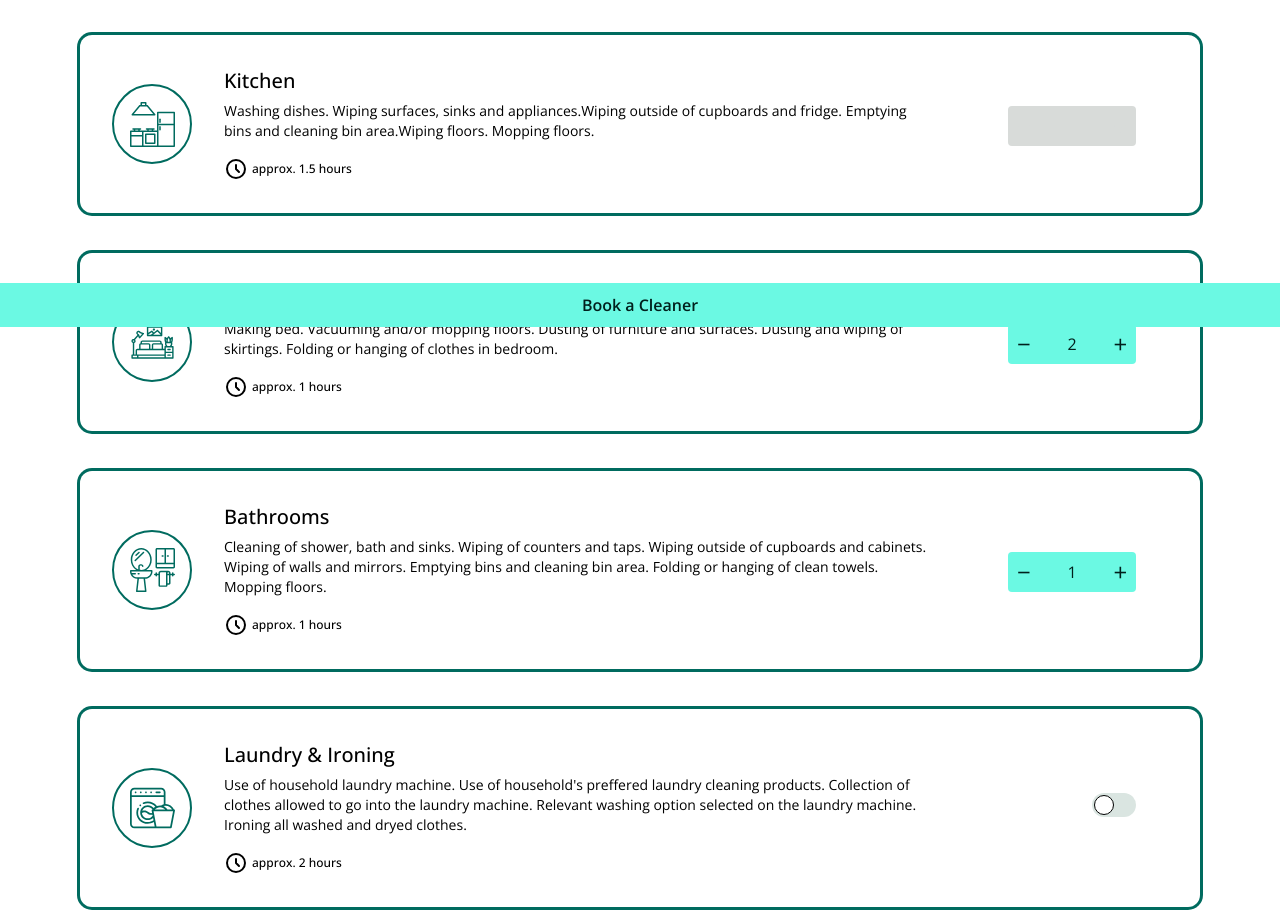
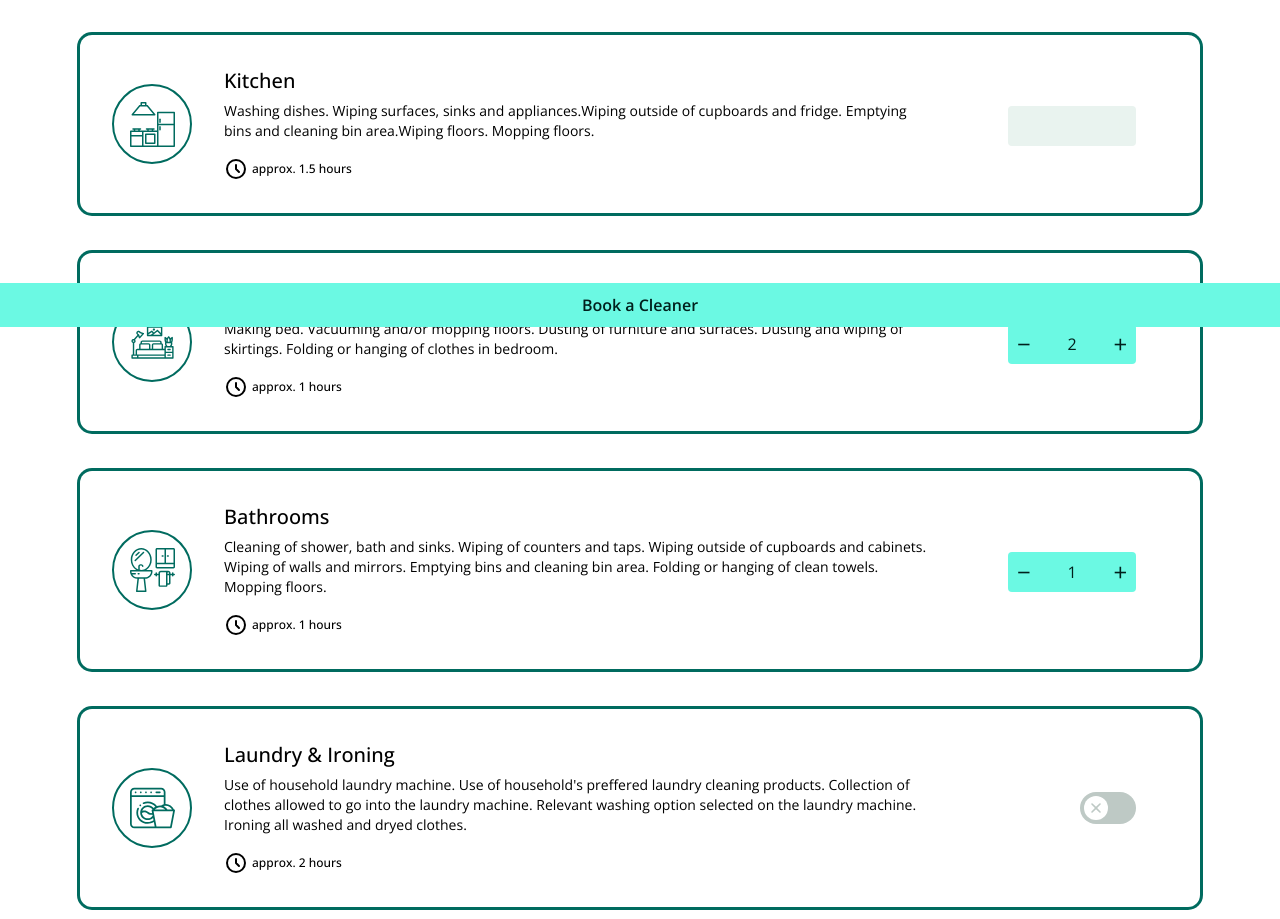
Before and after one commit to ThandoSomacele/brightbroom-web-app, a Next.js app: page /book in a window 1280 px wide. Shown: the part 473-1392 px from the top of the page. Built offline with nearby package versions, Linux system fonts and the light colour scheme.

Commit message:
formDatat working in booking page

```diff
--- a/src/app/(booking)/book/page.tsx
+++ b/src/app/(booking)/book/page.tsx
@@ -3,8 +3,6 @@ import React, { useState, useRef } from 'react';
 import ServiceCard from '../../components/parts/ServiceCard';
 import ServicesData from '@/data/services.json';
 import AddressInput from '../../components/parts/AddressInput';
-import BookBtn from '../../components/parts/BookBtn';
-import { ClickEvent } from '../../../../types';
 
 // Service Default Prices
 const _livingRoomPrice = ServicesData[0].price;
@@ -29,7 +27,7 @@ const Book = () => {
   );
 
   // Refs
-  const formRef = useRef();
+  const formRef = useRef(null);
 
   //
   const services = ServicesData.map((service: any, i: number) => {
@@ -45,23 +43,33 @@ const Book = () => {
     );
   });
 
-  const bookingForm = useRef('#bookingForm');
-  const actionHandler = async (e: ClickEvent) => {
-    e.preventDefault();
+  // Fetch Fn
+  async function postData(data: BodyInit) {
+    const res = await fetch('/api/createBooking', {
+      method: 'POST',
+      body: data,
+    });
+    // The return value is *not* serialized
+    // You can return Date, Map, Set, etc.
 
-    console.log(bookingForm);
+    if (!res.ok) {
+      // This will activate the closest `error.js` Error Boundary
+      throw new Error('Failed to fetch data');
+    }
 
-    // const bookingFormData = new FormData(bookingForm);
+    return res.text();
+  }
 
-    // // bookingFormData.append('hours', '2');
-    // console.log(bookingFormData.keys());
-
-    // const data = await postData(bookingFormData);
+  const actionHandler = async (formData: FormData) => {
+    // Display the key/value pairs
+    for (const pair of formData.entries()) {
+      console.log(pair[0], pair[1]);
+    }
   };
 
   return (
     <div className='container py-10 flex flex-col gap-9 relative'>
-      <form id='bookingForm' ref={formRef}>
+      <form action={actionHandler}>
         <div className='sticky top-[79px] w-full z-10 bg-palettes-neutral-90 py-2 mb-8'>
           <div className='container flex justify-center md:ml-9 text-lg'>
             {totalHours} Hours • R {price}
@@ -69,10 +77,7 @@ const Book = () => {
         </div>
         <AddressInput />
         <div className='service-selection flex flex-col gap-10 my-8'>{services}</div>
-        <button
-          type='submit'
-          onClick={actionHandler}
-          className='btn btn-primary w-full fixed bottom-0 right-0 rounded-none'>
+        <button type='submit' className='btn btn-primary w-full fixed bottom-0 right-0 rounded-none'>
           Book a Cleaner
         </button>
       </form>
--- a/src/app/components/parts/BookBtn.tsx
+++ /dev/null
@@ -1,57 +0,0 @@
-import { useRef } from 'react';
-import { ClickEvent } from '../../../../types';
-
-interface BookingData {
-  'bedroom': number;
-  'bathroom': number;
-  'laundary & ironing': string;
-  'fridge': string;
-  'oven': string;
-  'cabinents': string;
-  'totalHour': number;
-}
-
-// Fetch Fn
-async function postData(data: BodyInit) {
-  const res = await fetch('/api/createBooking', {
-    method: 'POST',
-    body: data,
-  });
-  // The return value is *not* serialized
-  // You can return Date, Map, Set, etc.
-
-  if (!res.ok) {
-    // This will activate the closest `error.js` Error Boundary
-    throw new Error('Failed to fetch data');
-  }
-
-  return res.text();
-}
-
-// Component
-function BookBtn({ totalHours }: { totalHours: number }) {
-  const bookingForm = useRef(document.querySelector('#bookingForm'));
-  const actionHandler = async (e: ClickEvent) => {
-    e.preventDefault();
-
-    console.log(bookingForm);
-
-    const bookingFormData = new FormData(bookingForm);
-
-    // bookingFormData.append('hours', '2');
-    console.log(bookingFormData.keys());
-
-    // const data = await postData(bookingFormData);
-  };
-
-  return (
-    <button
-      type='submit'
-      onClick={actionHandler}
-      className='btn btn-primary w-full fixed bottom-0 right-0 rounded-none'>
-      Book a Cleaner
-    </button>
-  );
-}
-
-export default BookBtn;
--- a/src/app/components/parts/CounterInput.tsx
+++ b/src/app/components/parts/CounterInput.tsx
@@ -49,27 +49,27 @@ function CounterInput({
 
   return (
     <div className='custom-number-input w-32'>
-      <label htmlFor='custom-input-number' className='hidden w-full text-light-onPrimaryFixed text-sm font-semibold'>
+      <label htmlFor={service.name} className='hidden w-full text-light-onPrimaryFixed text-sm font-semibold'>
         Counter Input
       </label>
       <div className='flex flex-row h-10 w-full rounded-lg relative bg-transparent mt-1'>
         <button
           onClick={decrementCounterHandler}
           data-action='increment'
-          className={`${service.isDisabled ? 'bg-light-surfaceDim' : 'bg-light-primaryFixed'} ${
-            service.isDisabled ? 'text-light-surfaceDim' : 'text-light-onPrimaryFixed'
-          } ${service.isDisabled ? 'text-light-surfaceDim' : 'hover:text-light-onPrimaryFixed'}
-          ${service.isDisabled ? 'bg-light-surfaceDim' : 'hover:bg-light-primaryFixedDim'}  h-full w-20 rounded-l ${
-            service.isDisabled ? 'cursor-default' : 'cursor-pointer'
-          } outline-none `}>
+          className={`${service.isDisabled ? 'bg-palettes-neutralVariant-95' : 'bg-light-primaryFixed'} ${
+            service.isDisabled ? 'text-palettes-neutralVariant-95' : 'text-light-onPrimaryFixed'
+          } ${service.isDisabled ? 'text-palettes-neutralVariant-95' : 'hover:text-light-onPrimaryFixed'}
+          ${
+            service.isDisabled ? 'bg-palettes-neutralVariant-95' : 'hover:bg-light-primaryFixedDim'
+          }  h-full w-20 rounded-l ${service.isDisabled ? 'cursor-default' : 'cursor-pointer'} outline-none `}>
           <span className='m-auto text-2xl font-thin'>−</span>
         </button>
         <input
           type='number'
           className={`outline-none focus:outline-none text-center w-full ${
-            service.isDisabled ? 'bg-light-surfaceDim' : 'bg-light-primaryFixed'
+            service.isDisabled ? 'bg-palettes-neutralVariant-95' : 'bg-light-primaryFixed'
           } ${
-            service.isDisabled ? 'text-light-surfaceDim' : 'text-light-onPrimaryFixed'
+            service.isDisabled ? 'text-palettes-neutralVariant-95' : 'text-light-onPrimaryFixed'
           } text-md hover:text-black focus:text-black md:text-basecursor-default flex items-center`}
           name={service.name}
           value={count}
@@ -78,10 +78,10 @@ function CounterInput({
         <button
           onClick={incrementCounterHandler}
           data-action='decrement'
-          className={`${service.isDisabled ? 'bg-light-surfaceDim' : 'bg-light-primaryFixed'} ${
-            service.isDisabled ? 'text-light-surfaceDim' : 'text-light-onPrimaryFixed'
-          } ${service.isDisabled ? 'text-light-surfaceDim' : 'hover:text-light-onPrimaryFixed'} ${
-            service.isDisabled ? 'bg-light-surfaceDim' : 'hover:bg-light-primaryFixedDim'
+          className={`${service.isDisabled ? 'bg-palettes-neutralVariant-95' : 'bg-light-primaryFixed'} ${
+            service.isDisabled ? 'text-palettes-neutralVariant-95' : 'text-light-onPrimaryFixed'
+          } ${service.isDisabled ? 'text-palettes-neutralVariant-95' : 'hover:text-light-onPrimaryFixed'} ${
+            service.isDisabled ? 'bg-palettes-neutralVariant-95' : 'hover:bg-light-primaryFixedDim'
           } h-full w-20 rounded-r ${service.isDisabled ? 'cursor-default' : 'cursor-pointer'}`}>
           <span className='m-auto text-2xl font-thin'>+</span>
         </button>
--- a/src/app/components/parts/ToggleSwitch.tsx
+++ b/src/app/components/parts/ToggleSwitch.tsx
@@ -41,19 +41,49 @@ function ToggleSwitch({
   };
 
   return (
-    <div>
-      <label className='relative inline-flex items-center cursor-pointer'>
+    <label
+      htmlFor={service.name}
+      className='relative h-8 w-14 cursor-pointer [-webkit-tap-highlight-color:_transparent]'>
       <input
         type='checkbox'
-          className='sr-only peer'
         onChange={addonSwitchHandler}
+        id={service.name}
         name={service.name}
-          value='1'
-          checked={isChecked}
+        value='Added'
+        defaultChecked={false}
+        className='peer sr-only [&:checked_+_span_svg[data-checked-icon]]:block [&:checked_+_span_svg[data-unchecked-icon]]:hidden'
       />
-        <div className="w-11 h-6 bg-light-surfaceVariant peer-focus:outline-none peer-focus:ring-2 peer-focus:ring-light-onPrimaryContainer rounded-full peer peer-checked:after:translate-x-full rtl:peer-checked:after:-translate-x-full peer-checked:after:border-white after:content-[''] after:absolute after:top-[2px] after:start-[2px] after:bg-light-onPrimary after:bg-light-surfaceVarian after:border after:rounded-full after:h-5 after:w-5 after:transition-all peer-checked:bg-light-primaryContainer"></div>
+
+      <span className='absolute inset-y-0 start-0 z-10 m-1 inline-flex h-6 w-6 items-center justify-center rounded-full bg-light-onPrimary text-palettes-neutralVariant-80 transition-all peer-checked:start-6 peer-checked:text-light-primary'>
+        <svg
+          data-unchecked-icon
+          xmlns='http://www.w3.org/2000/svg'
+          className='h-4 w-4'
+          viewBox='0 0 20 20'
+          fill='currentColor'>
+          <path
+            fill-rule='evenodd'
+            d='M4.293 4.293a1 1 0 011.414 0L10 8.586l4.293-4.293a1 1 0 111.414 1.414L11.414 10l4.293 4.293a1 1 0 01-1.414 1.414L10 11.414l-4.293 4.293a1 1 0 01-1.414-1.414L8.586 10 4.293 5.707a1 1 0 010-1.414z'
+            clip-rule='evenodd'
+          />
+        </svg>
+
+        <svg
+          data-checked-icon
+          xmlns='http://www.w3.org/2000/svg'
+          className='hidden h-4 w-4'
+          viewBox='0 0 20 20'
+          fill='currentColor'>
+          <path
+            fill-rule='evenodd'
+            d='M16.707 5.293a1 1 0 010 1.414l-8 8a1 1 0 01-1.414 0l-4-4a1 1 0 011.414-1.414L8 12.586l7.293-7.293a1 1 0 011.414 0z'
+            clip-rule='evenodd'
+          />
+        </svg>
+      </span>
+
+      <span className='absolute inset-0 rounded-full bg-palettes-neutralVariant-80 transition peer-checked:bg-light-primaryContainer'></span>
     </label>
-    </div>
   );
 }
 
--- a/tsconfig.json
+++ b/tsconfig.json
@@ -1,6 +1,6 @@
 {
   "compilerOptions": {
-    "target": "es5",
+    "target": "es2015",
     "lib": ["dom", "dom.iterable", "esnext"],
     "allowJs": true,
     "skipLibCheck": true,
```
Lines whose indentation alone changed are shown as unchanged.
